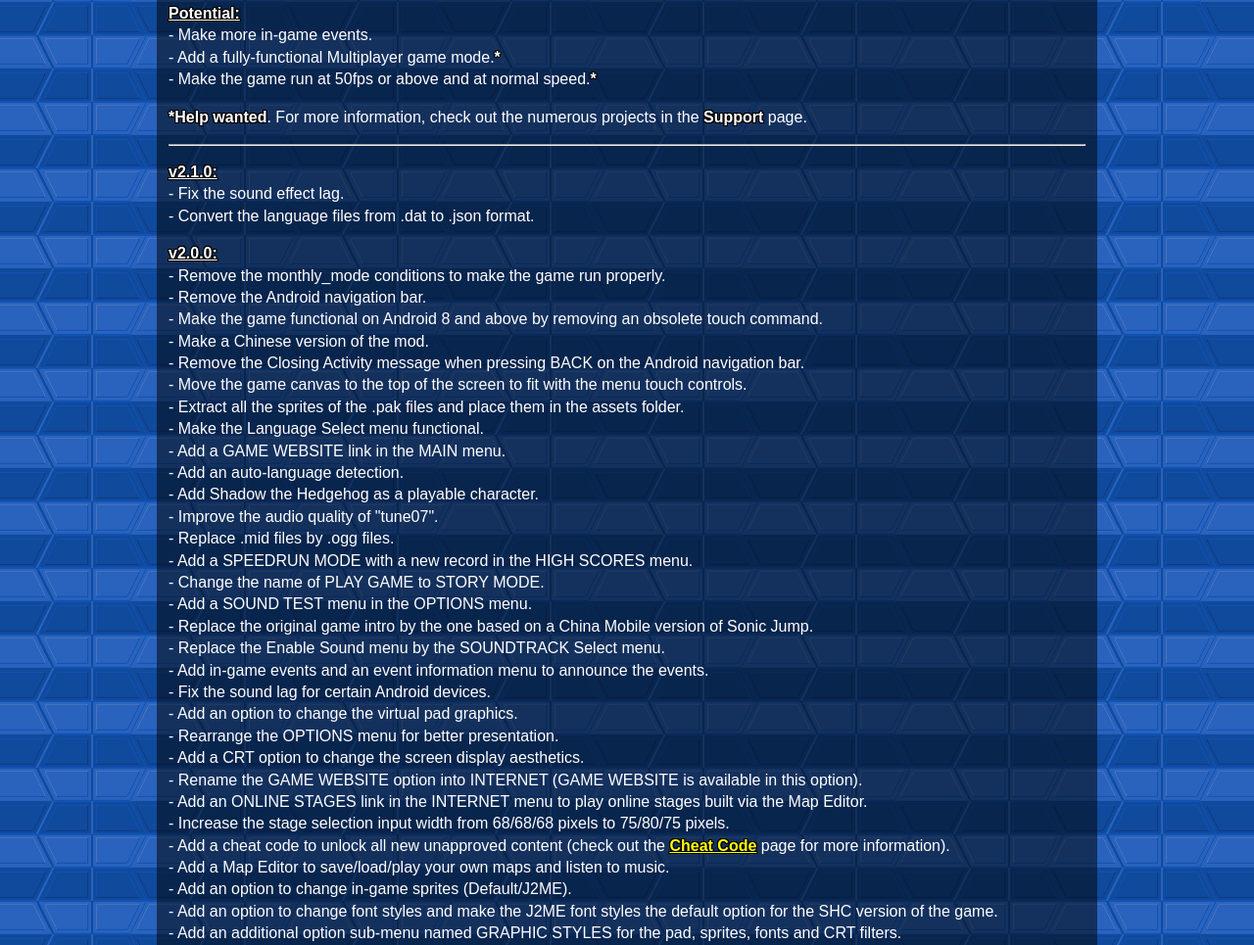
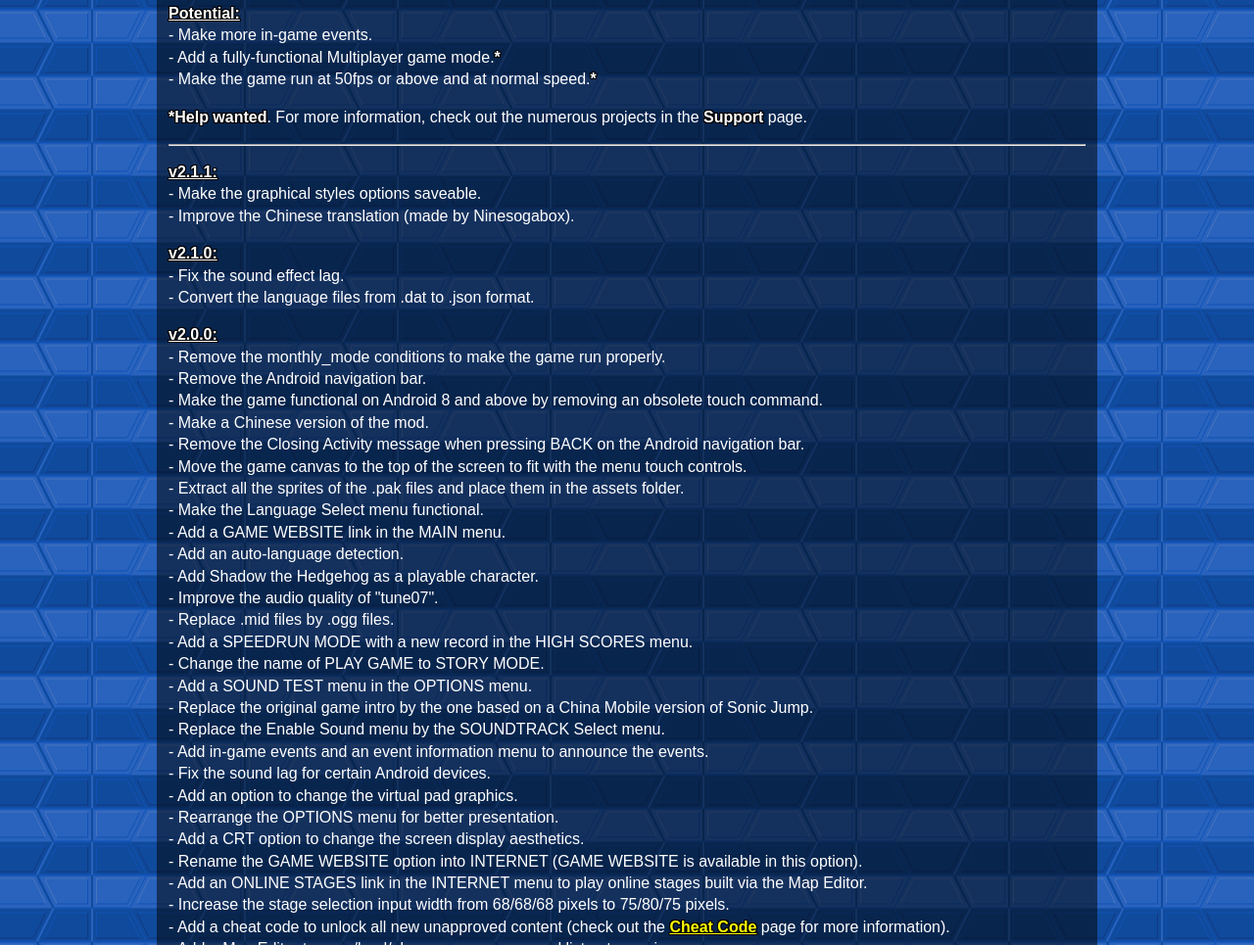
Before and after one commit to Furrican/sonic-jump-anniversary, a plain HTML site: page updates.html in a window 1280 px wide. Shown: the part 1730-2695 px from the top of the page at 98% size. Drawn offline with Linux system fonts and the light colour scheme.

Commit message:
Update updates.html

```diff
--- a/updates.html
+++ b/updates.html
@@ -53,6 +53,10 @@
           <p><strong>*Help wanted</strong>. For more information, check out the numerous projects in the <strong>Support</strong> page.</p>
         </p>
         <hr>
+        <p><strong><u>v2.1.1:</u></strong><br>
+          - Make the graphical styles options saveable.<br>
+          - Improve the Chinese translation (made by Ninesogabox).
+        </p>
         <p><strong><u>v2.1.0:</u></strong><br>
           - Fix the sound effect lag.<br>
           - Convert the language files from .dat to .json format.
```
